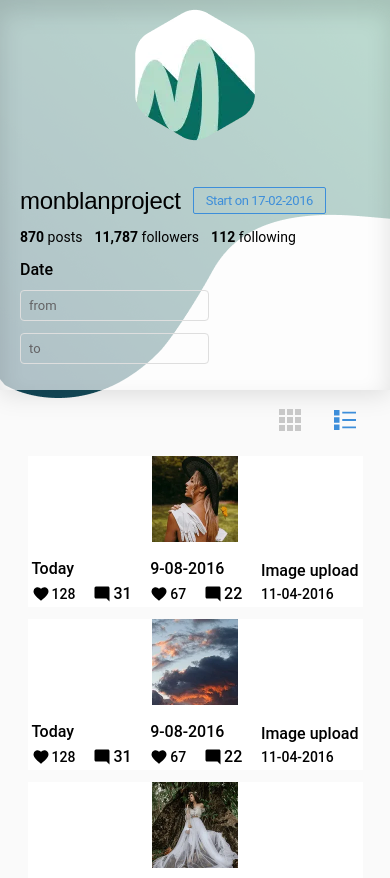
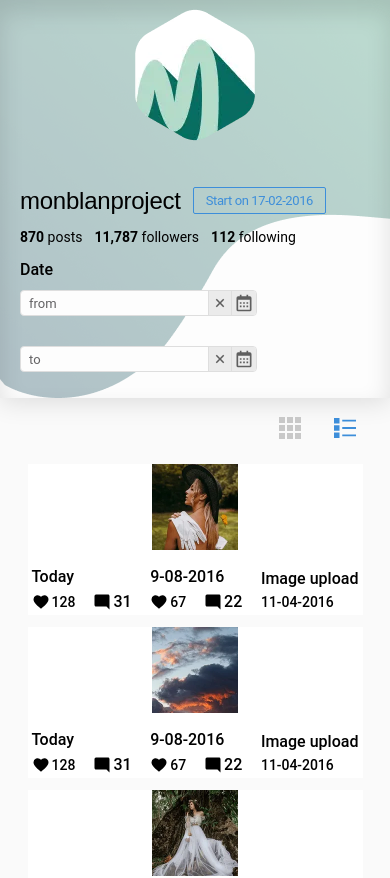
Before and after one commit to sofi-dobriak/webspark-monblanproject, a React (Vite) app: page / in a window 390 px wide. Shown: the top 878 px of the page. Built offline with nearby package versions, Linux system fonts and the light colour scheme; a web font is replaced by a local one.

Commit message:
feat: add buttons for open and clear calendar

```diff
--- a/src/components/DateInput/DateInput.module.css
+++ b/src/components/DateInput/DateInput.module.css
@@ -1,7 +1,10 @@
 .dateInputLabel {
   border: 1px solid #dedede;
   border-radius: 4px;
-  padding: 6px 0px 6px 8px;
+  padding-left: 8px;
+  display: flex;
+  align-items: center;
+  background-color: #FDFDFD;
 }
 
 .dateInput {
@@ -29,3 +32,46 @@
   box-shadow: 0 4px 4px 0 rgba(0, 0, 0, 0.25);
   margin: 0;
 }
+
+.form {
+  display: flex;
+  align-items: center;
+  flex-wrap: wrap;
+}
+
+.form {
+  gap: 30px;
+}
+
+.clearDateButton,
+.calendarButton {
+  border: none;
+  border-left: 1px solid #dedede;
+  border-right: 1px solid #dedede;
+  display: flex;
+  align-items: center;
+  justify-content: center;
+  margin: 0;
+  padding: 2px;
+  background-color: #EBEBEB;
+  width: 24px;
+  height: 24px;
+  cursor: pointer;
+}
+
+.clearDateIcon,
+.calendarIcon {
+  fill: #5f5f5f;
+
+  .clearDateButton:hover &,
+  .clearDateButton:focus &,
+  .calendarButton:hover &,
+  .calendarButton:focus & {
+    fill: #3d8eda;
+  }
+}
+
+.calendarButton {
+  border: none;
+  border-radius: 0 2px 2px 0;
+}
--- a/src/components/DateInput/DateInput.tsx
+++ b/src/components/DateInput/DateInput.tsx
@@ -1,4 +1,4 @@
-import { useId, useState } from 'react';
+import { useId, useRef, useState } from 'react';
 import DatePicker, { registerLocale } from 'react-datepicker';
 import 'react-datepicker/dist/react-datepicker.css';
 import s from './DateInput.module.css';
@@ -14,13 +14,17 @@ export default function DateInput() {
   const fromInputID = useId();
   const toInputID = useId();
 
+  const fromDatePickerRef = useRef<DatePicker>(null);
+  const toDatePickerRef = useRef<DatePicker>(null);
+
   return (
-    <>
+    <form className={s.form}>
       <label htmlFor={fromInputID} className={s.dateInputLabel}>
         <DatePicker
           selected={selectedDate}
           onChange={(date: Date | null) => setStartDate(date)}
           selectsStart
+          ref={fromDatePickerRef}
           startDate={selectedDate}
           placeholderText='from'
           id={fromInputID}
@@ -29,6 +33,27 @@ export default function DateInput() {
           className={s.dateInput}
           calendarClassName={s.customCalendar}
         />
+        <button
+          onClick={() => setStartDate(null)}
+          className={s.clearDateButton}
+          type='button'
+          aria-label='Button for clear date input'
+        >
+          <svg width='24' height='24' className={s.clearDateIcon}>
+            <use href='/images/icons.svg#icon-plus'></use>
+          </svg>
+        </button>
+
+        <button
+          onClick={() => fromDatePickerRef.current?.setOpen(true)}
+          type='button'
+          aria-label='Button for open calendar'
+          className={s.calendarButton}
+        >
+          <svg width='24' height='24' className={s.calendarIcon}>
+            <use href='/images/icons.svg#icon-calendar'></use>
+          </svg>
+        </button>
       </label>
 
       <label htmlFor={toInputID} className={s.dateInputLabel}>
@@ -36,6 +61,7 @@ export default function DateInput() {
           selected={endDate}
           onChange={(date: Date | null) => setEndDate(date)}
           selectsEnd
+          ref={toDatePickerRef}
           endDate={endDate}
           placeholderText='to'
           id={toInputID}
@@ -44,7 +70,29 @@ export default function DateInput() {
           className={s.dateInput}
           calendarClassName={s.customCalendar}
         />
+
+        <button
+          onClick={() => setStartDate(null)}
+          className={s.clearDateButton}
+          type='button'
+          aria-label='Button for clear date input'
+        >
+          <svg width='24' height='24' className={s.clearDateIcon}>
+            <use href='/images/icons.svg#icon-plus'></use>
+          </svg>
+        </button>
+
+        <button
+          onClick={() => toDatePickerRef.current?.setOpen(true)}
+          type='button'
+          aria-label='Button for open calendar'
+          className={s.calendarButton}
+        >
+          <svg width='24' height='24' className={s.calendarIcon}>
+            <use href='/images/icons.svg#icon-calendar'></use>
+          </svg>
+        </button>
       </label>
-    </>
+    </form>
   );
 }
--- a/src/components/DateInput/overWriteStyles.css
+++ b/src/components/DateInput/overWriteStyles.css
@@ -34,6 +34,10 @@
 
 .react-datepicker__week {
   margin: 2px 0;
+
+  &:last-child {
+    margin-bottom: 12px;
+  }
 }
 
 .react-datepicker__day {
@@ -74,9 +78,9 @@
 
 .react-datepicker__triangle {
   left: 20px !important;
-  top: -9px !important;
+  top: -8px !important;
   margin-left: 0 !important;
-  height: 9px;
+  height: 8px;
 }
 
 .react-datepicker__navigation-icon::before,
--- a/src/components/Header/Header.module.css
+++ b/src/components/Header/Header.module.css
@@ -51,8 +51,7 @@
   }
 }
 
-.formContainer,
-.form {
+.formContainer {
   display: flex;
   align-items: center;
   flex-wrap: wrap;
@@ -60,10 +59,6 @@
 
 .formContainer {
   gap: 11px;
-}
-
-.form {
-  gap: 30px;
 }
 
 @media screen and (max-width:767px) {
@@ -76,8 +71,7 @@
 
   .titleDateContainer,
   .statsList,
-  .formContainer,
-  .form {
+  .formContainer {
     gap: 12px;
   }
 }
@@ -86,14 +80,12 @@
 
   .titleDateContainer,
   .statsList,
-  .formContainer,
-  .form {
+  .formContainer {
     justify-content: center;
     margin-bottom: 28px;
   }
 
-  .formContainer,
-  .form {
+  .formContainer {
     margin-bottom: 0;
   }
 }
--- a/src/components/Header/Header.tsx
+++ b/src/components/Header/Header.tsx
@@ -37,11 +37,7 @@ export default function Header() {
         <div className={s.formContainer}>
           <h2 className={s.formTitle}>Date</h2>
 
-          <form className={s.form}>
-            {/* <input type='date' /> */}
-            {/* <input type='date' /> */}
-            <DateInput />
-          </form>
+          <DateInput />
         </div>
       </div>
     </header>
--- a/src/index.css
+++ b/src/index.css
@@ -32,32 +32,12 @@
   src: url('../fonts/roboto-v49-latin-700.woff2') format('woff2');
 }
 
-:root {
-  --main-font-family: "Roboto", sans-serif;
-  --second-font-family: "Montserrat", sans-serif;
-
-  --font-size: 16px;
-
-  --main-font-weight: 500;
-  --secondary-font-weight: 700;
-  --tertiary-font-weight: 400;
-
-  --main-text-color: #000;
-  --secondary-text-color: #3d8eda;
-  --tertiary-text-color: #636264;
-
-  --main-bg-color: #fafafa;
-  --secondary-bg-color: #fff;
-
-  --hover-color: #3d8eda;
-}
-
 body {
-  font-family: var(--main-font-family);
-  font-size: var(--font-size);
-  font-weight: var(--main-font-weight);
-  color: var(--main-text-color);
-  background-color: var(--main-bg-color);
+  font-family: "Roboto", sans-serif;
+  font-size: 16px;
+  font-weight: 500;
+  color: #000;
+  background-color: #fafafa;
 }
 
 .visually-hidden {
```
